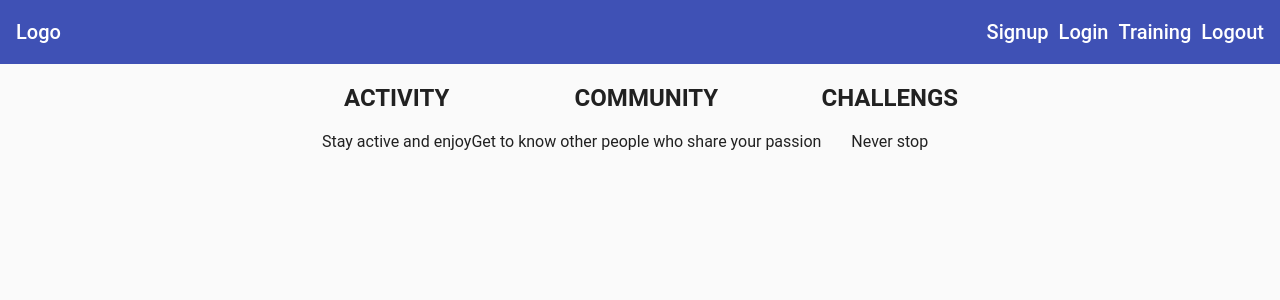
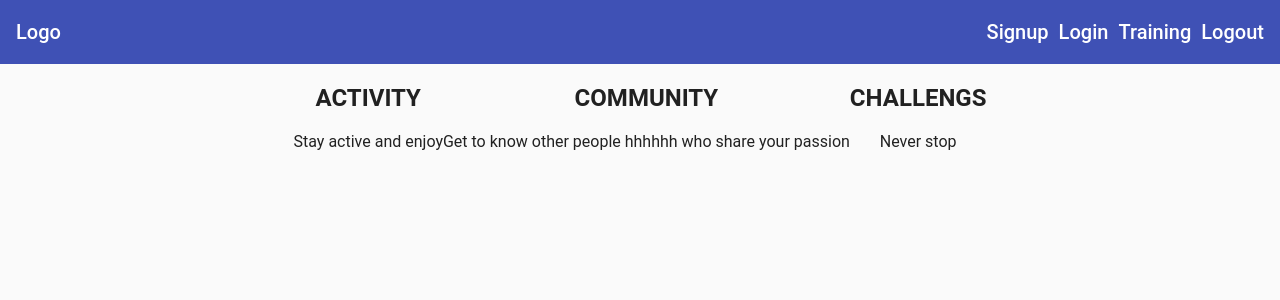
Before and after one commit to sms7182/fitnessTracker, an Angular app: page / in a window 1280 px wide. Shown: the top 300 px of the page. Built offline with nearby package versions, Linux system fonts and the light colour scheme.

Commit message:
chang elable

```diff
--- a/src/app/welcome/welcome.component.html
+++ b/src/app/welcome/welcome.component.html
@@ -5,7 +5,7 @@
     </section>
     <section>
     <h1>COMMUNITY</h1>
-    <p>Get to know  other people  who share  your passion</p>
+    <p>Get to know  other people hhhhhh who share  your passion</p>
     </section>
     <section>
     <h1>CHALLENGS</h1>
```
